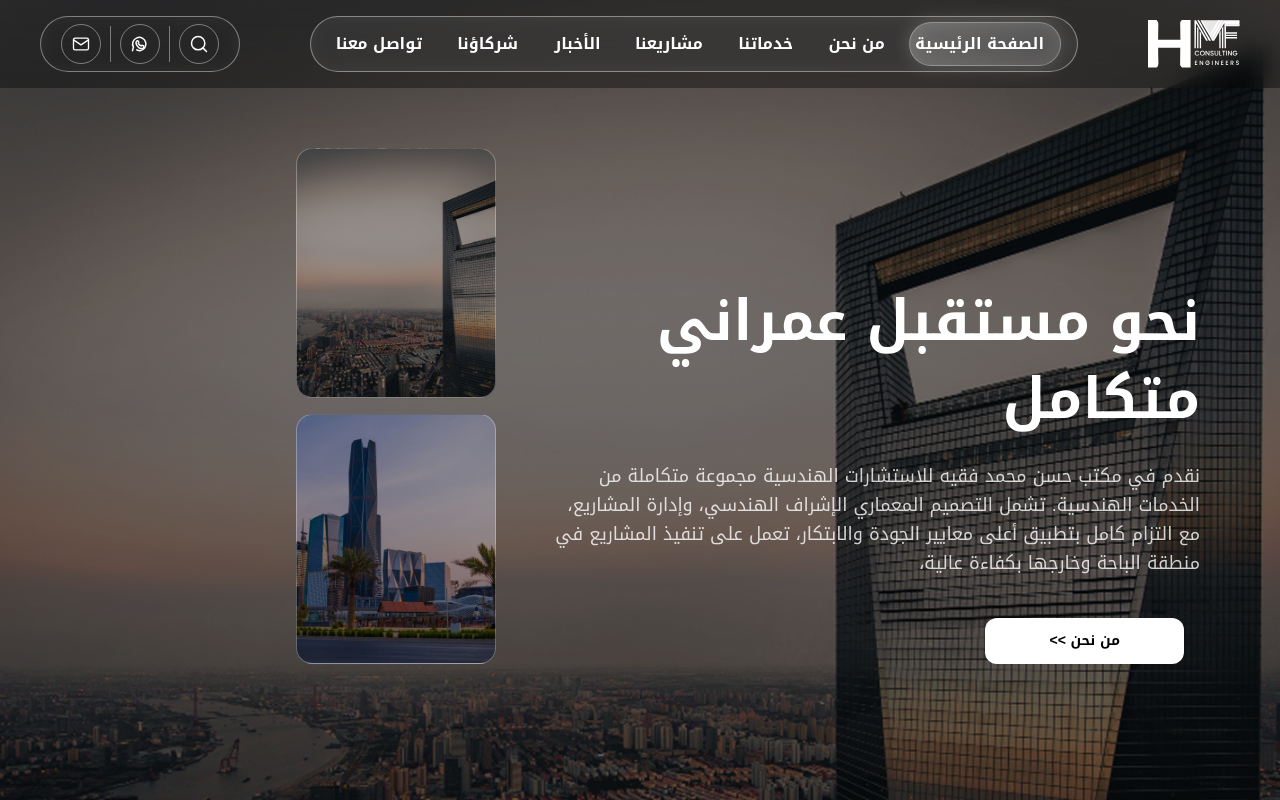
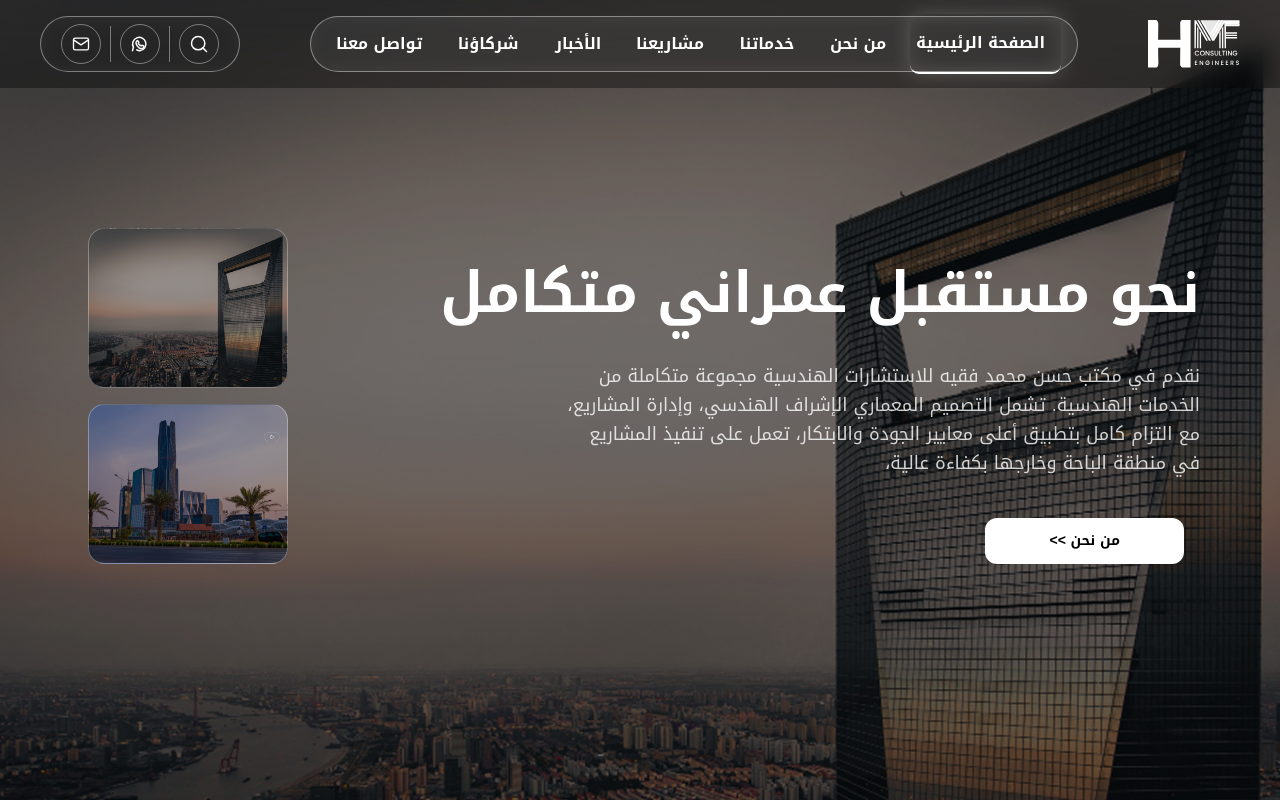
Before and after one commit to ahmed1349/hmf_app, a Next.js app: page /hero in a window 1280 px wide. Shown: the top 800 px of the page. Built offline with nearby package versions, Linux system fonts and the light colour scheme.

Commit message:
edit hero section for buils

```diff
--- a/app/globals.css
+++ b/app/globals.css
@@ -259,6 +259,33 @@ body {
   background-color: rgba(255, 255, 255, 0.4);
 }
 
+
+.contact-icon-wrapper {
+  position: relative;
+  transition: opacity 0.3s ease, transform 0.3s ease;
+}
+
+
+/* Optional: Add a fade and scale effect */
+.contact-icon {
+  transition: transform 0.2s ease;
+}
+
+.contact-icon-wrapper:hover .contact-icon {
+  transform: scale(0);
+}
+
+/* Alternative: Slide up and fade */
+.contact-icon-wrapper {
+  position: relative;
+  transition: opacity 0.4s ease, transform 0.4s ease;
+}
+
+.contact-icon-wrapper:hover {
+  opacity: 0;
+  transform: translateY(-20px);
+}
+
 /* Desktop Navigation */
 .desktop-nav {
   display: none;
@@ -291,8 +318,8 @@ body {
 
 .nav-link {
   white-space: nowrap;
-  border-radius: 9999px;
-  padding: 0.5rem 1rem;
+  border-radius: 9px;
+  padding: 1rem 1rem;
   font-size: 1rem;
   font-weight: 800;
   color: #fff;
@@ -318,9 +345,10 @@ body {
 }
 
 .nav-link:hover {
-  background-color: rgba(255, 255, 255, 0.2);
+
   transform: translateY(-2px);
-  box-shadow: 0 4px 12px rgba(255, 255, 255, 0.1);
+  border-bottom: solid 2px #fff ;
+
 }
 
 .nav-link:focus {
@@ -329,14 +357,15 @@ body {
 
 .nav-link:focus-visible {
   box-shadow: 0 0 0 2px rgba(255, 255, 255, 0.6);
+  border-bottom: solid 2px #fff ;
 }
 
 /* Active nav link */
 .nav-link-active {
-  background: linear-gradient(135deg, rgba(255, 255, 255, 0.25), rgba(255, 255, 255, 0.15));
+
   color: #fff;
   box-shadow: 0 0 20px rgba(255, 255, 255, 0.2), inset 0 0 20px rgba(255, 255, 255, 0.1);
-  border: 1px solid rgba(255, 255, 255, 0.3);
+  border-bottom: solid 2px #fff ;
 }
 
 /* Desktop Logo */
@@ -491,10 +520,17 @@ body {
 }
 
 /* Hero Content */
+.hero-content-wrapper{
+  margin-top: 3rem;
+}
+
+
 .hero-content {
   display: flex;
   flex-direction: column;
   gap: 3rem;
+  margin: 2rem 0;
+
 }
 
 @media (min-width: 768px) {
@@ -507,7 +543,6 @@ body {
 }
 
 .hero-text-section {
-  max-width: 42rem;
   text-align: right;
 }
 
@@ -520,15 +555,13 @@ body {
 .hero-title {
   font-size: 2.25rem;
   font-weight: 800;
-  line-height: 1.4;
-}
-
+}
 @media (min-width: 640px) {
   .hero-title {
     font-size: 3rem;
-  }
-}
-
+    white-space: nowrap; /* Keep title on one line from 640px and up */
+  }
+}
 @media (min-width: 1024px) {
   .hero-title {
     font-size: 3.5rem;
@@ -538,6 +571,9 @@ body {
 .hero-description {
   font-size: 1.125rem;
   color: rgba(255, 255, 255, 0.8);
+  max-width: 50vw; /* Limits description to middle of screen */
+  margin-left: auto;
+
 }
 
 .hero-buttons {
@@ -558,44 +594,31 @@ body {
   border: none;
   cursor: pointer;
   transition: all 0.2s;
-
-}
-
-.hero-button-primary:hover {
-  background-color: rgba(2, 6, 22, 0.9);
-  color: #fff;
-  font-size: larger;
-  border: solid 1px #ffffff4f;
-}
-
-.hero-button-secondary {
-  display: flex;
-  align-items: center;
-  gap: 0.75rem;
-  border-radius: 0.75rem;
-  border: 1px solid rgba(255, 255, 255, 0.4);
-  background: transparent;
-  padding: 0.75rem 1.5rem;
-  font-size: 0.875rem;
-  font-weight: 700;
-  color: #fff;
-  cursor: pointer;
-  transition: all 0.2s;
-
-}
-
-.hero-button-secondary:hover {
-  border-color: #fff;
-  background-color: rgba(255, 255, 255, 0.1);
+  overflow: hidden;
+  position: relative;
+}
+
+
+
+/* Animate the text content */
+.hero-button-primary span {
+  display: inline-block;
+  transition: all 0.3s ease;
+}
+
+.hero-button-primary:hover span {
+  opacity: 0;
+  transform: rotate(-45deg) translateY(-20px);
 }
 
 .button-icon {
   height: 1.25rem;
   width: 1.25rem;
-}
-
+  transition: none; /* Icon stays stable */
+}
 /* Gallery Section */
 .gallery-section {
+
   display: flex;
   flex-direction: column;
   align-items: flex-end;
@@ -674,14 +697,15 @@ body {
 
 @media (min-width: 768px) {
   .gallery-item-tall {
-    min-height: 250px;
+  height: 160px !important;
+  width: 200px !important;
   }
 }
 
 .gallery-item-wide {
   grid-column: span 2;
-  aspect-ratio: 7 / 3;
-  min-height: 150px;
+  height: 160px !important;
+  width: 200px !important;
   border-radius: 1rem;
   border: 1px solid rgba(255, 255, 255, 0.3);
   background-size: cover;
@@ -696,6 +720,7 @@ body {
 
 /* Gallery clickable items */
 .gallery-clickable {
+  margin-right: 6rem;
   cursor: pointer;
   transition: all 0.3s ease;
   position: relative;
--- a/components/HeroSection.tsx
+++ b/components/HeroSection.tsx
@@ -253,7 +253,7 @@ export default function HeroSection() {
                   مع التزام كامل بتطبيق أعلى معايير الجودة والابتكار، تعمل على تنفيذ المشاريع في منطقة الباحة وخارجها بكفاءة عالية،
                 </p>
                 <div className="hero-buttons">
-                  <Link href="/about-us" className="hero-button-primary">
+                  <Link href="#about-us" className="hero-button-primary">
                     <span>من نحن  &gt;&gt;</span>
                   </Link>
                 </div>
```
